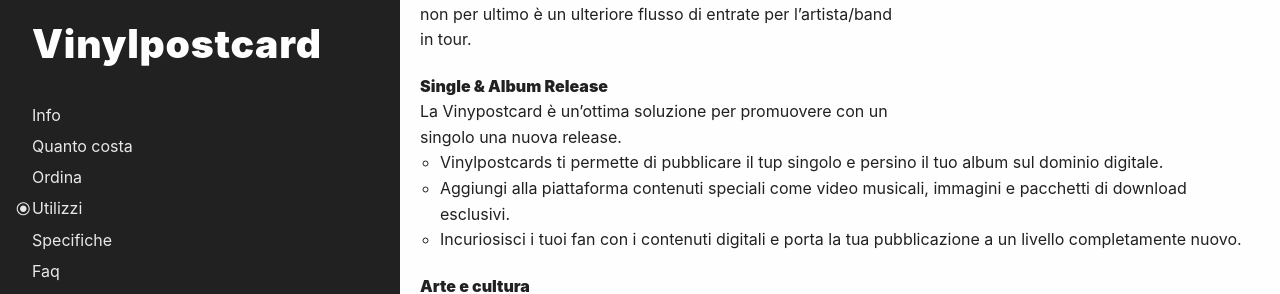
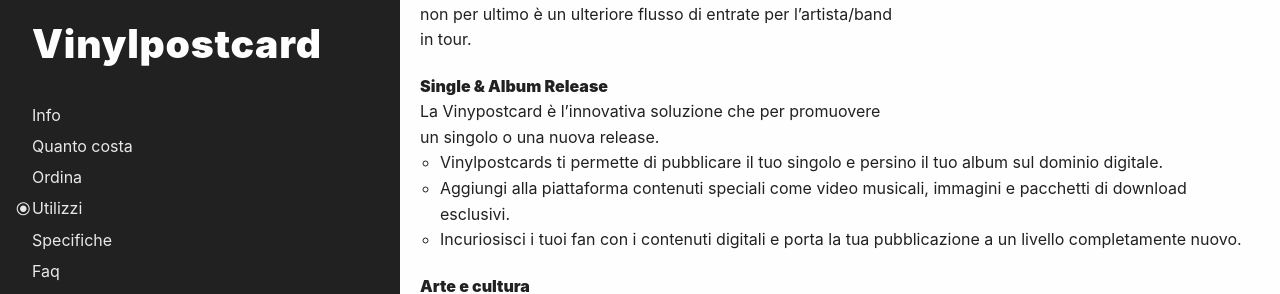
Before and after one commit to Vinilificio/vinilificio.com, a Jekyll site: the page built from _pages/vpc.md, in a window 1280 px wide and 900 px high, scrolled down 3145 px. Shown: the part 159-453 px from the top of the window. Built offline with Jekyll 4.4.1, drawn with Linux system fonts in a browser that asks for light colours; nearby versions of some CDN libraries; comment, search, counter and statistics services are not loaded.

Commit message:
Update vpc.md

```diff
--- a/_pages/vpc.md
+++ b/_pages/vpc.md
@@ -88,8 +88,8 @@
 Il Vinypostcard ha dimostrato di essere una grande risorsa sul tavolo del merchandising di ogni artista in tournée! Vinypostcard è un souvenir molto apprezzato che soddisfa tutti i fan, non importa se appassionati di vinile o meno. Ultimo ma non per ultimo è un ulteriore flusso di entrate per l'artista/band in tour.
 
 **Single & Album Release**\
-La Vinypostcard è un’ottima soluzione per promuovere con un singolo una nuova release.
-* Vinylpostcards ti permette di pubblicare il tup singolo e persino il tuo album sul dominio digitale.
+La Vinypostcard è l'innovativa soluzione che per promuovere un singolo o una nuova release.
+* Vinylpostcards ti permette di pubblicare il tuo singolo e persino il tuo album sul dominio digitale.
 * Aggiungi alla piattaforma contenuti speciali come video musicali, immagini e pacchetti di download esclusivi.
 * Incuriosisci i tuoi fan con i contenuti digitali e porta la tua pubblicazione a un livello completamente nuovo.
 
```
